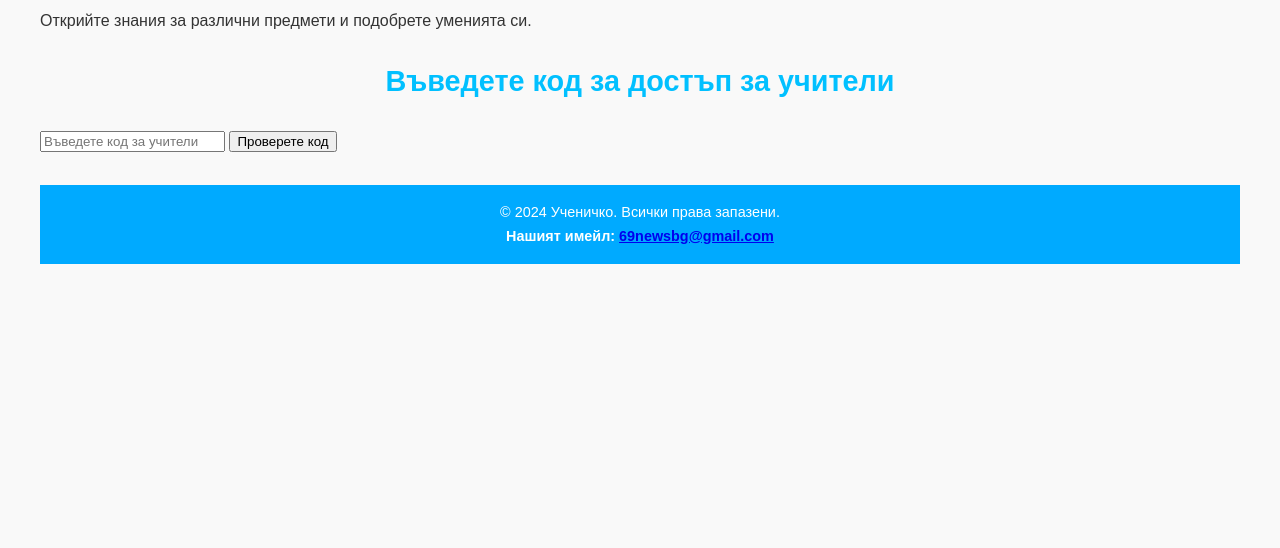
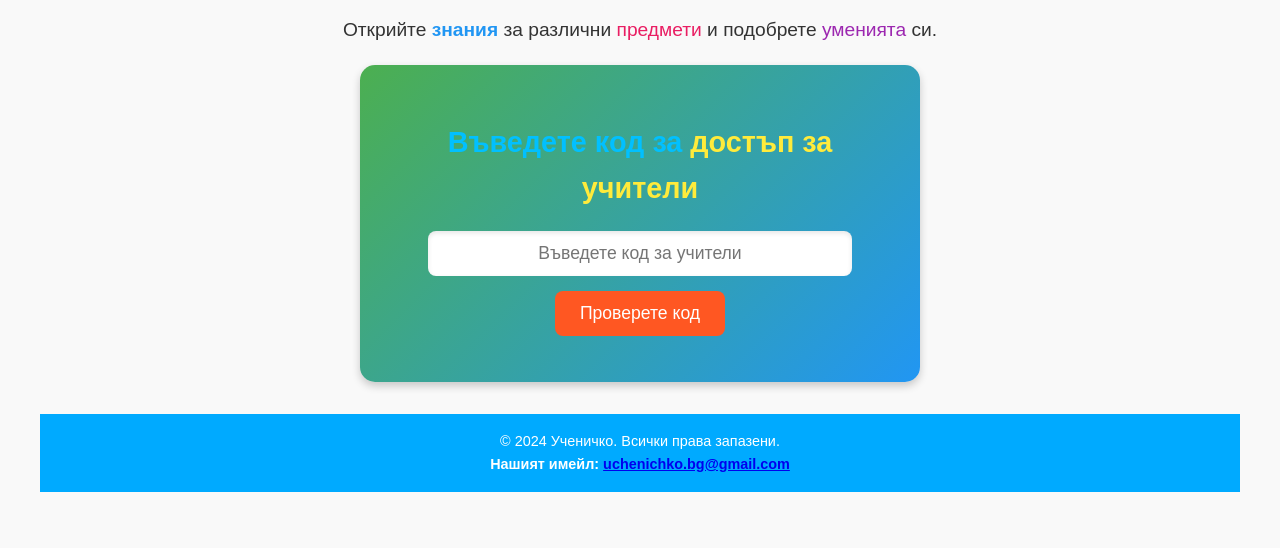
Before and after one commit to Uchenicko/Uchenichko, a plain HTML site: page index.html in a window 1280 px wide. Shown: the part 252-800 px from the top of the page. Drawn offline with Linux system fonts and the light colour scheme.

Commit message:
Add files via upload

```diff
--- a/index.html
+++ b/index.html
@@ -245,21 +245,62 @@
     </header>
     <main>
         <section>
-            <h2>Добре дошли в Ученичко</h2>
-            <p>Открийте знания за различни предмети и подобрете уменията си.</p>
-            </div>
+            <h2 style="color: #4CAF50; font-size: 2em; text-align: center; font-weight: bold;">
+                Добре дошли в <span style="color: #FF9800;">Ученичко</span>
+            </h2>
+            <p style="font-size: 1.2em; color: #333; text-align: center; line-height: 1.5; max-width: 600px; margin: 0 auto;">
+                Открийте <span style="color: #2196F3; font-weight: bold;">знания</span> за различни
+                <span style="color: #E91E63;">предмети</span> и подобрете
+                <span style="color: #9C27B0;">уменията</span> си.
+            </p>
 
-            <div class="section">
-                <h2>Въведете код за достъп за учители</h2>
-                <input type="text" id="teacherCode" placeholder="Въведете код за учители">
-                <button onclick="checkTeacherCode()">Проверете код</button>
-                <p id="teacherMessage" style="color: red;"></p>
-            </div>
+            <div class="section" style="
+    background: linear-gradient(135deg, #4CAF50, #2196F3);
+    border-radius: 15px;
+    padding: 30px;
+    text-align: center;
+    box-shadow: 0 4px 8px rgba(0, 0, 0, 0.2);
+    max-width: 500px;
+    margin: 20px auto;
+    color: #fff;
+">
+    <h2 style="font-size: 1.8em; font-weight: bold; margin-bottom: 20px;">
+        Въведете код за <span style="color: #FFEB3B;">достъп за учители</span>
+    </h2>
+    <input type="text" id="teacherCode" placeholder="Въведете код за учители"
+        style="
+            width: 80%;
+            padding: 12px;
+            border: none;
+            border-radius: 8px;
+            font-size: 1.1em;
+            box-shadow: inset 0 2px 5px rgba(0, 0, 0, 0.1);
+            text-align: center;
+        ">
+    <button onclick="checkTeacherCode()"
+        style="
+            margin-top: 15px;
+            padding: 12px 25px;
+            font-size: 1.1em;
+            color: #fff;
+            background: #FF5722;
+            border: none;
+            border-radius: 8px;
+            cursor: pointer;
+            transition: background 0.3s ease;
+        "
+        onmouseover="this.style.background='#E64A19'"
+        onmouseout="this.style.background='#FF5722'">
+        Проверете код
+    </button>
+    <p id="teacherMessage" style="color: #FFEB3B; font-weight: bold; margin-top: 15px;"></p>
+</div>
+
 
 
               <footer>
                 <p>&copy; 2024 Ученичко. Всички права запазени.</p>
-                <p><strong>Нашият имейл: <a href="mailto:69newsbg@gmail.com">69newsbg@gmail.com</a></strong></p>
+                <p><strong>Нашият имейл: <a href="mailto:uchenichko.bg@gmail.com">uchenichko.bg@gmail.com</a></strong></p>
               </footer>
 
     <script>
```
